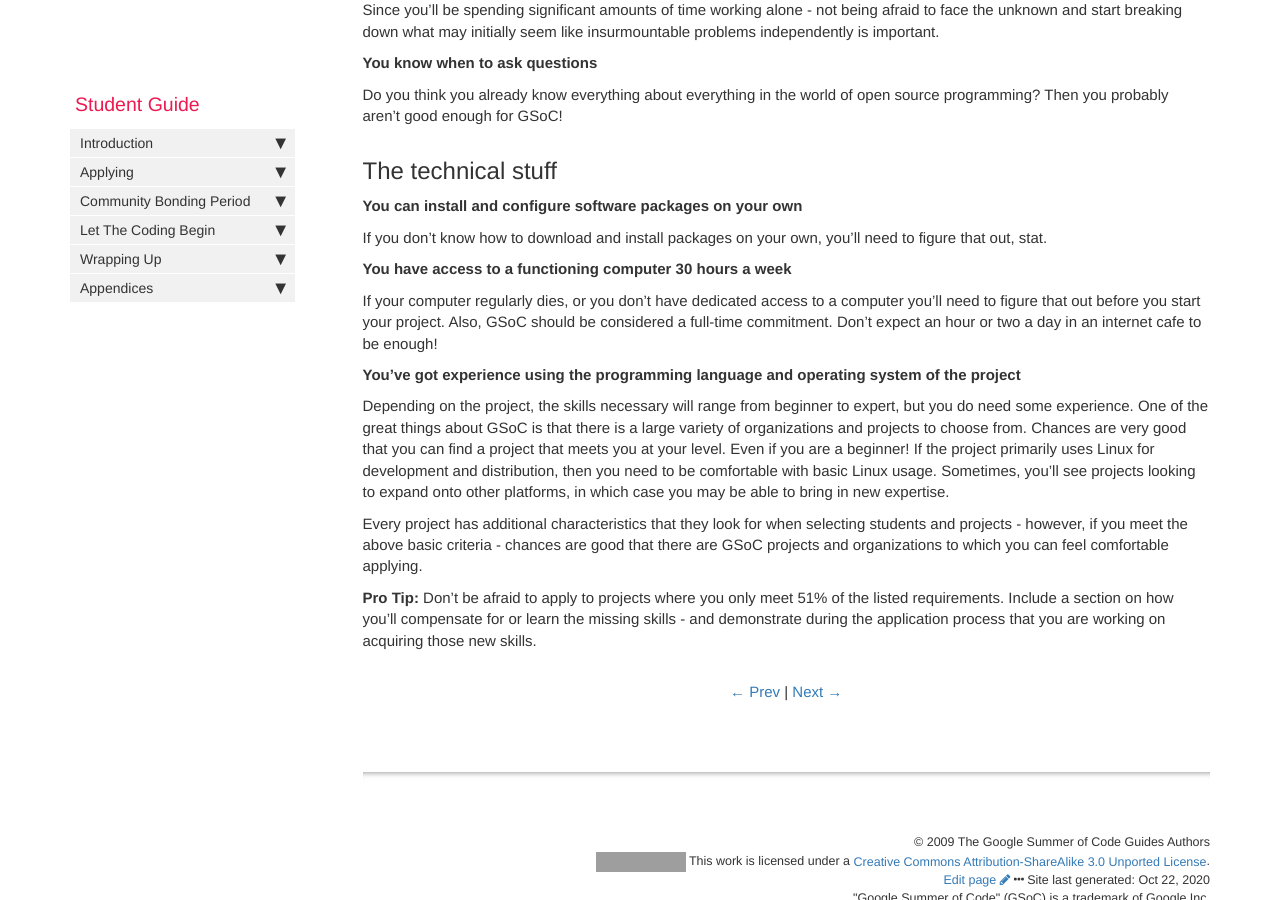
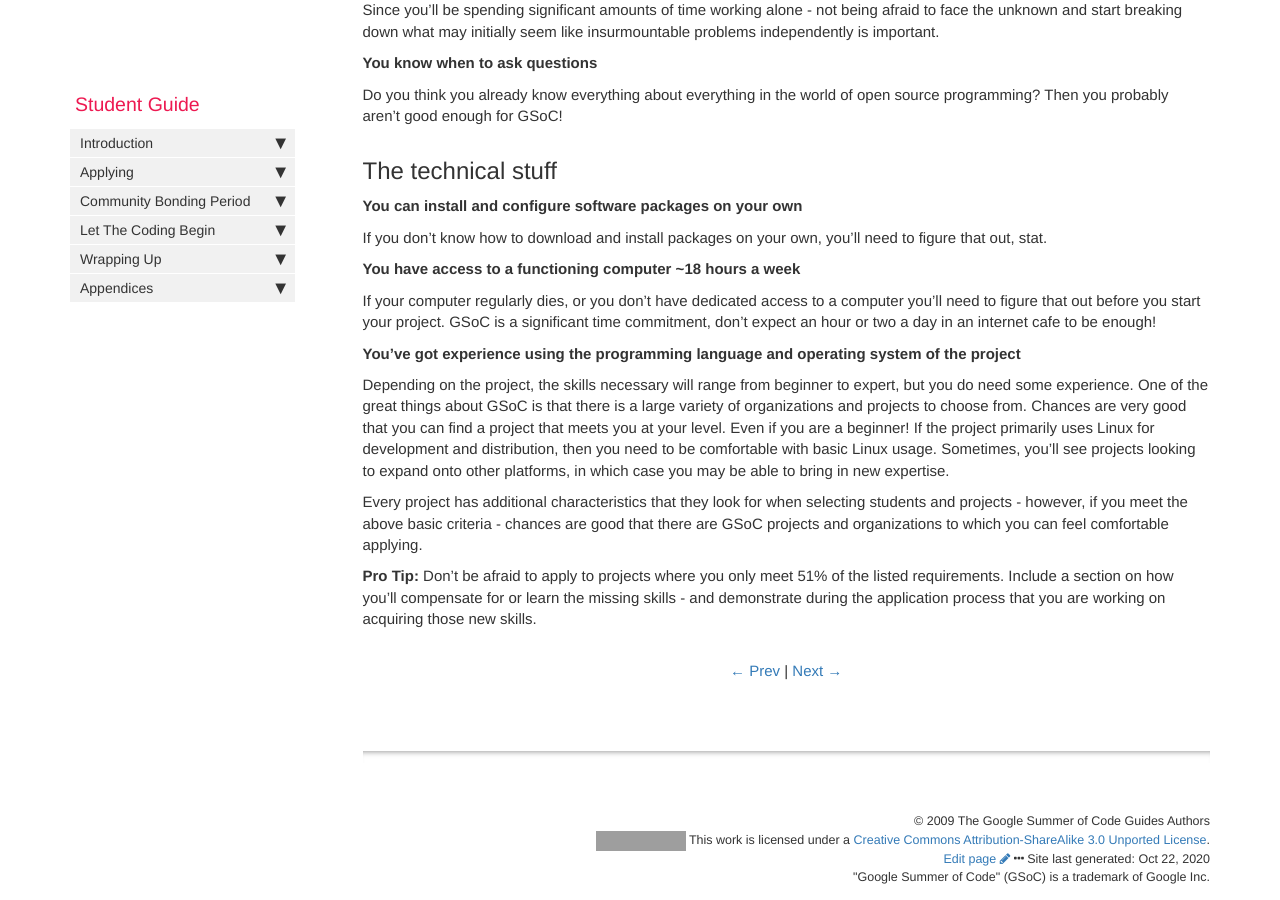
Before and after one commit to google/gsocguides, a Jekyll site: the page built from pages/student/02-am_i_good_enough.md, in a window 1280 px wide and 900 px high, scrolled down 737 px. Built offline with Jekyll 4.4.1, drawn with Linux system fonts in a browser that asks for light colours; grey boxes are pictures that could not be loaded.

Commit message:
Update 02-am_i_good_enough.md
time commitment update

```diff
--- a/pages/student/02-am_i_good_enough.md
+++ b/pages/student/02-am_i_good_enough.md
@@ -40,9 +40,9 @@ Do you think you already know everything about everything in the world of open s
 
 If you don't know how to download and install packages on your own, you'll need to figure that out, stat.
 
-**You have access to a functioning computer 30 hours a week**
+**You have access to a functioning computer ~18 hours a week**
 
-If your computer regularly dies, or you don't have dedicated access to a computer you'll need to figure that out before you start your project. Also, GSoC should be considered a full-time commitment. Don't expect an hour or two a day in an internet cafe to be enough!
+If your computer regularly dies, or you don't have dedicated access to a computer you'll need to figure that out before you start your project. GSoC is a significant time commitment, don't expect an hour or two a day in an internet cafe to be enough!
 
 **You've got experience using the programming language and operating system of the project**
 
```
